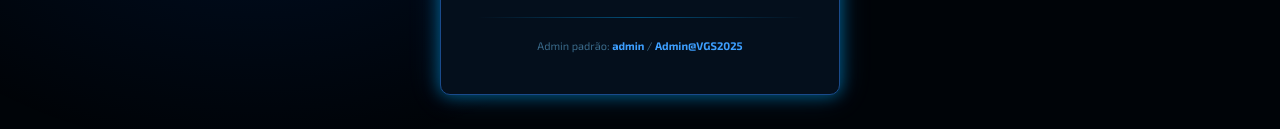
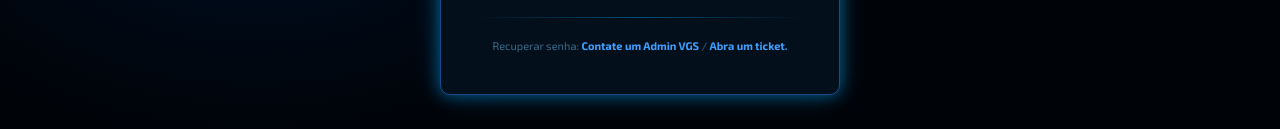
Before and after one commit to ChristopherRussiGOV/DS-Vanguards-Data, a website: page ds-vanguards/public/index.html in a window 1280 px wide. Shown: the part 604-733 px from the top of the page. Drawn offline with Linux system fonts and the light colour scheme.

Commit message:
Update index.html

```diff
--- a/ds-vanguards/public/index.html
+++ b/ds-vanguards/public/index.html
@@ -41,7 +41,7 @@
       </div>
       <div class="glow-line"></div>
       <p style="font-size:11px;color:var(--text-muted);text-align:center">
-        Admin padrão: <strong style="color:var(--blue-bright)">admin</strong> / <strong style="color:var(--blue-bright)">Admin@VGS2025</strong>
+        Recuperar senha: <strong style="color:var(--blue-bright)">Contate um Admin VGS</strong> / <strong style="color:var(--blue-bright)">Abra um ticket.</strong>
       </p>
     </div>
     <div id="tab-register" class="tab-panel">
```
